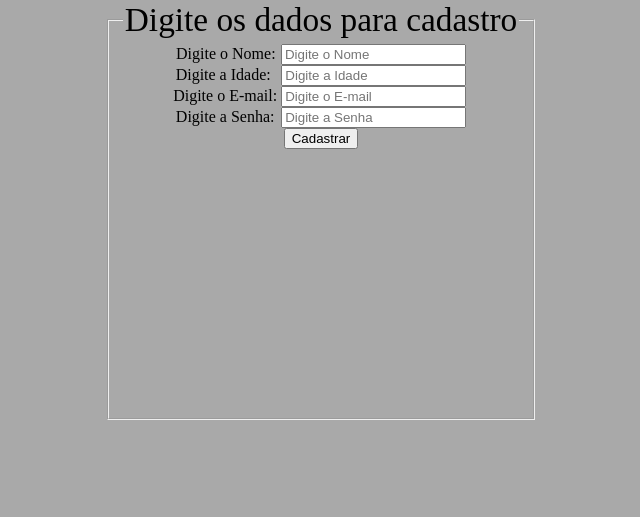
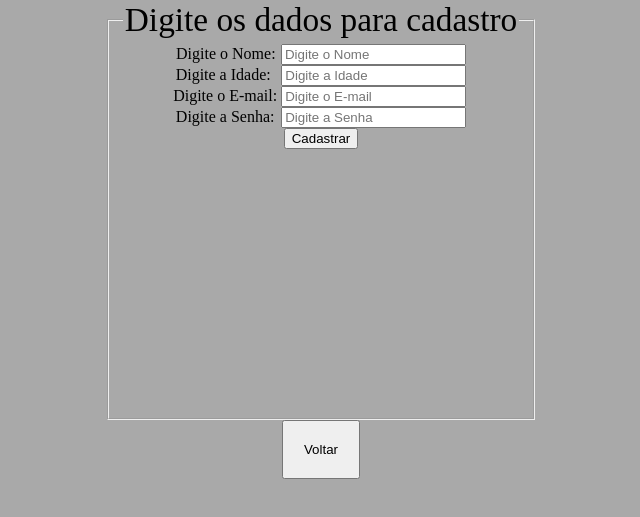
Before and after one commit to xarthurnunes/Trabalhos-USJ, a plain HTML site: page Av1/exercicio-5.html in a window 1280 px wide. Shown: the part 79-596 px from the top of the page, without its empty margins (319-959 px from the left). Drawn offline with Linux system fonts and the light colour scheme.

Commit message:
criaçao do botao Voltar

```diff
--- a/Av1/exercicio-5.html
+++ b/Av1/exercicio-5.html
@@ -36,6 +36,10 @@
             <div id="erro" style="visibility:hidden"><p class="erro">Reveja os dados inseridos</p>
             </div>
         </form>
+        </fieldset>
+        <div>
+            <button onclick="history.go(-1)">Voltar</button>
+        </div>
         <script>
             function acerto() {
                 document.getElementById('acerto').style.visibility = "visible";
```
Also changed, not shown: Av1/exercicio-2.html (+3 -0 lines), Av1/exercicio-3.html (+3 -0 lines), Av1/exercicio-4.html (+3 -0 lines).
